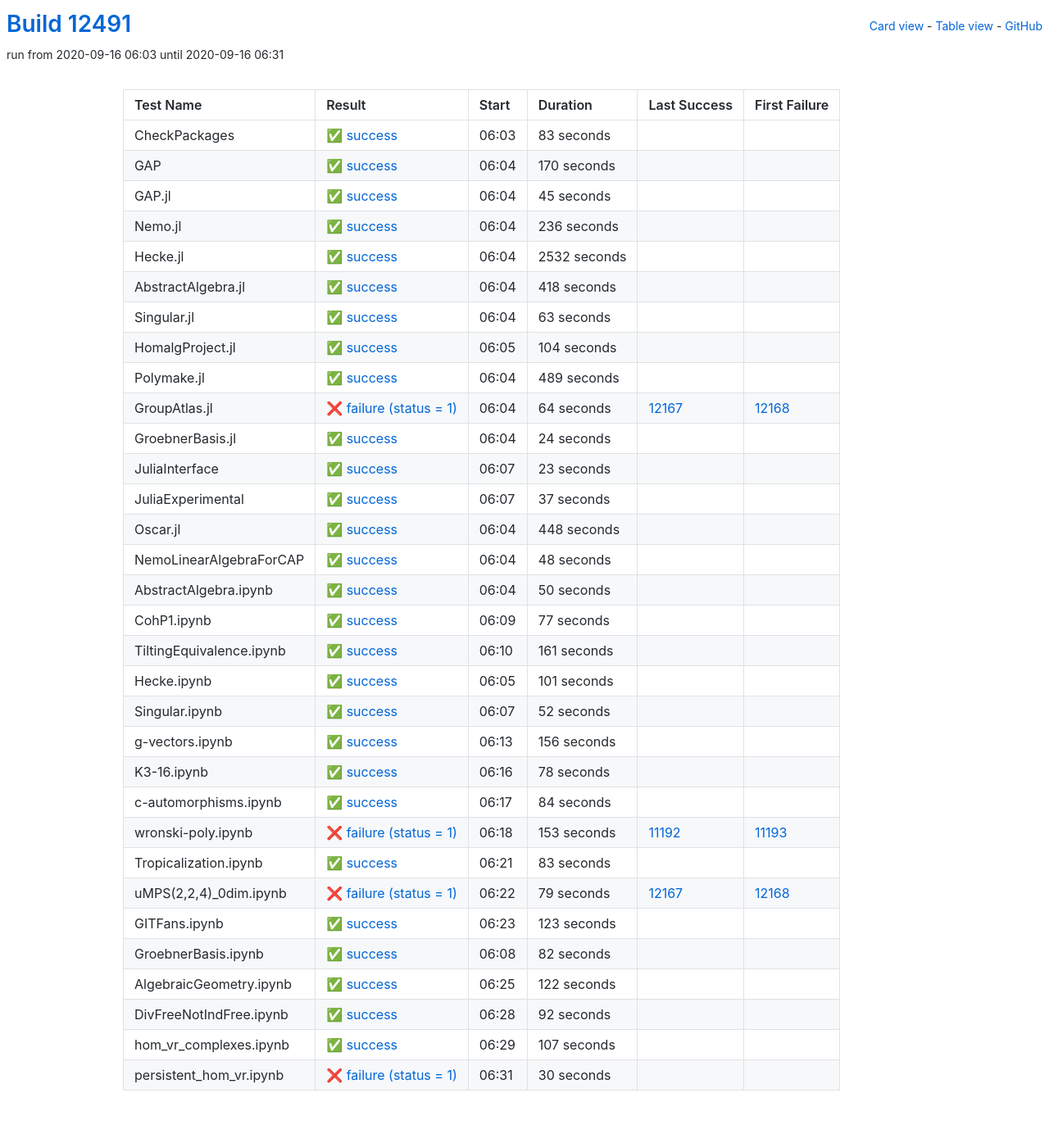
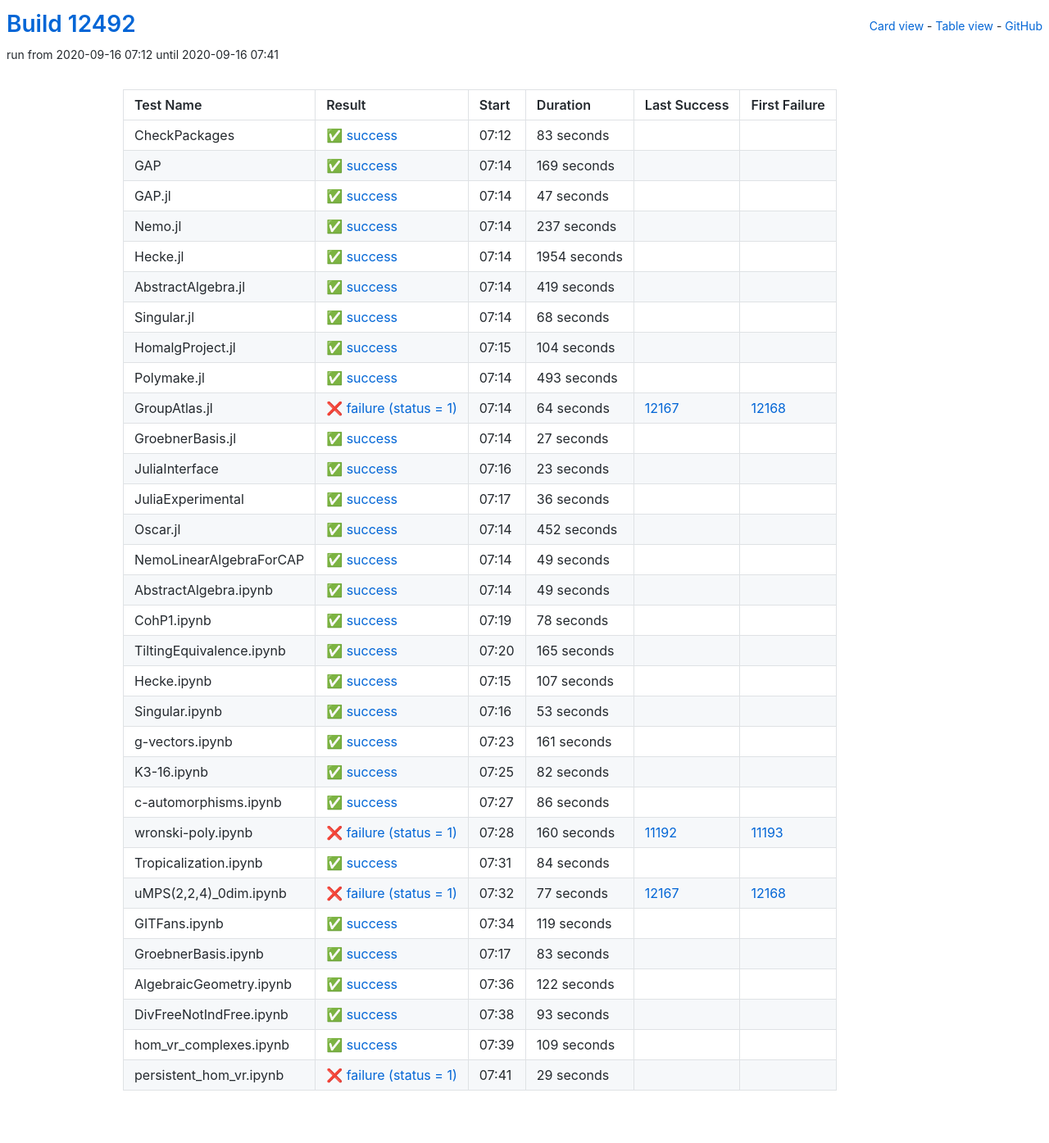
Before and after one commit to oscar-system/oscar-ci-status, a Jekyll site: the page built from table.html, in a window 1280 px wide. Shown: the whole page at 82% size. Built offline with Jekyll 4.4.1, drawn with Linux system fonts in a browser that asks for light colours.

Commit message:
Build #12492

```diff
--- a/_data/ci.yml
+++ b/_data/ci.yml
@@ -1,6 +1,6 @@
 ---
-build: 12491
-build_url: https://oscarci.mathematik.uni-kl.de/job/oscar/12491/
+build: 12492
+build_url: https://oscarci.mathematik.uni-kl.de/job/oscar/12492/
 job: oscar
 organization: oscar-system
 repo: oscar-ci-status
@@ -8,8 +8,8 @@
 tests:
 - name: CheckPackages
   id: checkpackages
-  log: https://oscarci.mathematik.uni-kl.de/job/oscar/12491/artifact/logs/build-12491/CheckPackages.log
-  start: 2020-09-16 06:03
+  log: https://oscarci.mathematik.uni-kl.de/job/oscar/12492/artifact/logs/build-12492/CheckPackages.log
+  start: 2020-09-16 07:12
   success: true
   exitcode: 0
   status: success
@@ -20,80 +20,80 @@
   first_failure_url:
 - name: GAP
   id: gap
-  log: https://oscarci.mathematik.uni-kl.de/job/oscar/12491/artifact/logs/build-12491/GAP.log
-  start: 2020-09-16 06:04
+  log: https://oscarci.mathematik.uni-kl.de/job/oscar/12492/artifact/logs/build-12492/GAP.log
+  start: 2020-09-16 07:14
   success: true
   exitcode: 0
   status: success
-  duration: 170
+  duration: 169
   last_success: false
   last_success_url:
   first_failure: false
   first_failure_url:
 - name: GAP.jl
   id: gap-jl
-  log: https://oscarci.mathematik.uni-kl.de/job/oscar/12491/artifact/logs/build-12491/GAP.jl.log
-  start: 2020-09-16 06:04
+  log: https://oscarci.mathematik.uni-kl.de/job/oscar/12492/artifact/logs/build-12492/GAP.jl.log
+  start: 2020-09-16 07:14
   success: true
   exitcode: 0
   status: success
-  duration: 45
+  duration: 47
   last_success: false
   last_success_url:
   first_failure: false
   first_failure_url:
 - name: Nemo.jl
   id: nemo-jl
-  log: https://oscarci.mathematik.uni-kl.de/job/oscar/12491/artifact/logs/build-12491/Nemo.jl.log
-  start: 2020-09-16 06:04
+  log: https://oscarci.mathematik.uni-kl.de/job/oscar/12492/artifact/logs/build-12492/Nemo.jl.log
+  start: 2020-09-16 07:14
   success: true
   exitcode: 0
   status: success
-  duration: 236
+  duration: 237
   last_success: false
   last_success_url:
   first_failure: false
   first_failure_url:
 - name: Hecke.jl
   id: hecke-jl
-  log: https://oscarci.mathematik.uni-kl.de/job/oscar/12491/artifact/logs/build-12491/Hecke.jl.log
-  start: 2020-09-16 06:04
+  log: https://oscarci.mathematik.uni-kl.de/job/oscar/12492/artifact/logs/build-12492/Hecke.jl.log
+  start: 2020-09-16 07:14
   success: true
   exitcode: 0
   status: success
-  duration: 2532
+  duration: 1954
   last_success: false
   last_success_url:
   first_failure: false
   first_failure_url:
 - name: AbstractAlgebra.jl
   id: abstractalgebra-jl
-  log: https://oscarci.mathematik.uni-kl.de/job/oscar/12491/artifact/logs/build-12491/AbstractAlgebra.jl.log
-  start: 2020-09-16 06:04
+  log: https://oscarci.mathematik.uni-kl.de/job/oscar/12492/artifact/logs/build-12492/AbstractAlgebra.jl.log
+  start: 2020-09-16 07:14
   success: true
   exitcode: 0
   status: success
-  duration: 418
+  duration: 419
   last_success: false
   last_success_url:
   first_failure: false
   first_failure_url:
 - name: Singular.jl
   id: singular-jl
-  log: https://oscarci.mathematik.uni-kl.de/job/oscar/12491/artifact/logs/build-12491/Singular.jl.log
-  start: 2020-09-16 06:04
+  log: https://oscarci.mathematik.uni-kl.de/job/oscar/12492/artifact/logs/build-12492/Singular.jl.log
+  start: 2020-09-16 07:14
   success: true
   exitcode: 0
   status: success
-  duration: 63
+  duration: 68
   last_success: false
   last_success_url:
   first_failure: false
   first_failure_url:
 - name: HomalgProject.jl
   id: homalgproject-jl
-  log: https://oscarci.mathematik.uni-kl.de/job/oscar/12491/artifact/logs/build-12491/HomalgProject.jl.log
-  start: 2020-09-16 06:05
+  log: https://oscarci.mathematik.uni-kl.de/job/oscar/12492/artifact/logs/build-12492/HomalgProject.jl.log
+  start: 2020-09-16 07:15
   success: true
   exitcode: 0
   status: success
@@ -104,20 +104,20 @@
   first_failure_url:
 - name: Polymake.jl
   id: polymake-jl
-  log: https://oscarci.mathematik.uni-kl.de/job/oscar/12491/artifact/logs/build-12491/Polymake.jl.log
-  start: 2020-09-16 06:04
+  log: https://oscarci.mathematik.uni-kl.de/job/oscar/12492/artifact/logs/build-12492/Polymake.jl.log
+  start: 2020-09-16 07:14
   success: true
   exitcode: 0
   status: success
-  duration: 489
+  duration: 493
   last_success: false
   last_success_url:
   first_failure: false
   first_failure_url:
 - name: GroupAtlas.jl
   id: groupatlas-jl
-  log: https://oscarci.mathematik.uni-kl.de/job/oscar/12491/artifact/logs/build-12491/GroupAtlas.jl.log
-  start: 2020-09-16 06:04
+  log: https://oscarci.mathematik.uni-kl.de/job/oscar/12492/artifact/logs/build-12492/GroupAtlas.jl.log
+  start: 2020-09-16 07:14
   success: false
   exitcode: 1
   status: failure
@@ -128,20 +128,20 @@
   first_failure_url: https://oscarci.mathematik.uni-kl.de/job/oscar/12168/
 - name: GroebnerBasis.jl
   id: groebnerbasis-jl
-  log: https://oscarci.mathematik.uni-kl.de/job/oscar/12491/artifact/logs/build-12491/GroebnerBasis.jl.log
-  start: 2020-09-16 06:04
+  log: https://oscarci.mathematik.uni-kl.de/job/oscar/12492/artifact/logs/build-12492/GroebnerBasis.jl.log
+  start: 2020-09-16 07:14
   success: true
   exitcode: 0
   status: success
-  duration: 24
+  duration: 27
   last_success: false
   last_success_url:
   first_failure: false
   first_failure_url:
 - name: JuliaInterface
   id: juliainterface
-  log: https://oscarci.mathematik.uni-kl.de/job/oscar/12491/artifact/logs/build-12491/JuliaInterface.log
-  start: 2020-09-16 06:07
+  log: https://oscarci.mathematik.uni-kl.de/job/oscar/12492/artifact/logs/build-12492/JuliaInterface.log
+  start: 2020-09-16 07:16
   success: true
   exitcode: 0
   status: success
@@ -152,68 +152,104 @@
   first_failure_url:
 - name: JuliaExperimental
   id: juliaexperimental
-  log: https://oscarci.mathematik.uni-kl.de/job/oscar/12491/artifact/logs/build-12491/JuliaExperimental.log
-  start: 2020-09-16 06:07
+  log: https://oscarci.mathematik.uni-kl.de/job/oscar/12492/artifact/logs/build-12492/JuliaExperimental.log
+  start: 2020-09-16 07:17
   success: true
   exitcode: 0
   status: success
-  duration: 37
+  duration: 36
   last_success: false
   last_success_url:
   first_failure: false
   first_failure_url:
 - name: Oscar.jl
   id: oscar-jl
-  log: https://oscarci.mathematik.uni-kl.de/job/oscar/12491/artifact/logs/build-12491/Oscar.jl.log
-  start: 2020-09-16 06:04
+  log: https://oscarci.mathematik.uni-kl.de/job/oscar/12492/artifact/logs/build-12492/Oscar.jl.log
+  start: 2020-09-16 07:14
   success: true
   exitcode: 0
   status: success
-  duration: 448
+  duration: 452
   last_success: false
   last_success_url:
   first_failure: false
   first_failure_url:
 - name: NemoLinearAlgebraForCAP
   id: nemolinearalgebraforcap
-  log: https://oscarci.mathematik.uni-kl.de/job/oscar/12491/artifact/logs/build-12491/NemoLinearAlgebraForCAP.log
-  start: 2020-09-16 06:04
+  log: https://oscarci.mathematik.uni-kl.de/job/oscar/12492/artifact/logs/build-12492/NemoLinearAlgebraForCAP.log
+  start: 2020-09-16 07:14
   success: true
   exitcode: 0
   status: success
-  duration: 48
+  duration: 49
   last_success: false
   last_success_url:
   first_failure: false
   first_failure_url:
 - name: AbstractAlgebra.ipynb
   id: abstractalgebra-ipynb
-  log: https://oscarci.mathematik.uni-kl.de/job/oscar/12491/artifact/logs/build-12491/AbstractAlgebra.ipynb.log
-  start: 2020-09-16 06:04
+  log: https://oscarci.mathematik.uni-kl.de/job/oscar/12492/artifact/logs/build-12492/AbstractAlgebra.ipynb.log
+  start: 2020-09-16 07:14
   success: true
   exitcode: 0
   status: success
-  duration: 50
+  duration: 49
   last_success: false
   last_success_url:
   first_failure: false
   first_failure_url:
 - name: CohP1.ipynb
   id: cohp1-ipynb
-  log: https://oscarci.mathematik.uni-kl.de/job/oscar/12491/artifact/logs/build-12491/CohP1.ipynb.log
-  start: 2020-09-16 06:09
+  log: https://oscarci.mathematik.uni-kl.de/job/oscar/12492/artifact/logs/build-12492/CohP1.ipynb.log
+  start: 2020-09-16 07:19
   success: true
   exitcode: 0
   status: success
-  duration: 77
+  duration: 78
   last_success: false
   last_success_url:
   first_failure: false
   first_failure_url:
 - name: TiltingEquivalence.ipynb
   id: tiltingequivalence-ipynb
-  log: https://oscarci.mathematik.uni-kl.de/job/oscar/12491/artifact/logs/build-12491/TiltingEquivalence.ipynb.log
-  start: 2020-09-16 06:10
+  log: https://oscarci.mathematik.uni-kl.de/job/oscar/12492/artifact/logs/build-12492/TiltingEquivalence.ipynb.log
+  start: 2020-09-16 07:20
+  success: true
+  exitcode: 0
+  status: success
+  duration: 165
+  last_success: false
+  last_success_url:
+  first_failure: false
+  first_failure_url:
+- name: Hecke.ipynb
+  id: hecke-ipynb
+  log: https://oscarci.mathematik.uni-kl.de/job/oscar/12492/artifact/logs/build-12492/Hecke.ipynb.log
+  start: 2020-09-16 07:15
+  success: true
+  exitcode: 0
+  status: success
+  duration: 107
+  last_success: false
+  last_success_url:
+  first_failure: false
+  first_failure_url:
+- name: Singular.ipynb
+  id: singular-ipynb
+  log: https://oscarci.mathematik.uni-kl.de/job/oscar/12492/artifact/logs/build-12492/Singular.ipynb.log
+  start: 2020-09-16 07:16
+  success: true
+  exitcode: 0
+  status: success
+  duration: 53
+  last_success: false
+  last_success_url:
+  first_failure: false
+  first_failure_url:
+- name: g-vectors.ipynb
+  id: g-vectors-ipynb
+  log: https://oscarci.mathematik.uni-kl.de/job/oscar/12492/artifact/logs/build-12492/g-vectors.ipynb.log
+  start: 2020-09-16 07:23
   success: true
   exitcode: 0
   status: success
@@ -222,58 +258,46 @@
   last_success_url:
   first_failure: false
   first_failure_url:
-- name: Hecke.ipynb
-  id: hecke-ipynb
-  log: https://oscarci.mathematik.uni-kl.de/job/oscar/12491/artifact/logs/build-12491/Hecke.ipynb.log
-  start: 2020-09-16 06:05
+- name: K3-16.ipynb
+  id: k3-16-ipynb
+  log: https://oscarci.mathematik.uni-kl.de/job/oscar/12492/artifact/logs/build-12492/K3-16.ipynb.log
+  start: 2020-09-16 07:25
   success: true
   exitcode: 0
   status: success
-  duration: 101
-  last_success: false
-  last_success_url:
-  first_failure: false
-  first_failure_url:
-- name: Singular.ipynb
-  id: singular-ipynb
-  log: https://oscarci.mathematik.uni-kl.de/job/oscar/12491/artifact/logs/build-12491/Singular.ipynb.log
-  start: 2020-09-16 06:07
-  success: true
-  exitcode: 0
-  status: success
-  duration: 52
-  last_success: false
-  last_success_url:
-  first_failure: false
-  first_failure_url:
-- name: g-vectors.ipynb
-  id: g-vectors-ipynb
-  log: https://oscarci.mathematik.uni-kl.de/job/oscar/12491/artifact/logs/build-12491/g-vectors.ipynb.log
-  start: 2020-09-16 06:13
-  success: true
-  exitcode: 0
-  status: success
-  duration: 156
-  last_success: false
-  last_success_url:
-  first_failure: false
-  first_failure_url:
-- name: K3-16.ipynb
-  id: k3-16-ipynb
-  log: https://oscarci.mathematik.uni-kl.de/job/oscar/12491/artifact/logs/build-12491/K3-16.ipynb.log
-  start: 2020-09-16 06:16
-  success: true
-  exitcode: 0
-  status: success
-  duration: 78
+  duration: 82
   last_success: false
   last_success_url:
   first_failure: false
   first_failure_url:
 - name: c-automorphisms.ipynb
   id: c-automorphisms-ipynb
-  log: https://oscarci.mathematik.uni-kl.de/job/oscar/12491/artifact/logs/build-12491/c-automorphisms.ipynb.log
-  start: 2020-09-16 06:17
+  log: https://oscarci.mathematik.uni-kl.de/job/oscar/12492/artifact/logs/build-12492/c-automorphisms.ipynb.log
+  start: 2020-09-16 07:27
+  success: true
+  exitcode: 0
+  status: success
+  duration: 86
+  last_success: false
+  last_success_url:
+  first_failure: false
+  first_failure_url:
+- name: wronski-poly.ipynb
+  id: wronski-poly-ipynb
+  log: https://oscarci.mathematik.uni-kl.de/job/oscar/12492/artifact/logs/build-12492/wronski-poly.ipynb.log
+  start: 2020-09-16 07:28
+  success: false
+  exitcode: 1
+  status: failure
+  duration: 160
+  last_success: 11192
+  last_success_url: https://oscarci.mathematik.uni-kl.de/job/oscar/11192/
+  first_failure: 11193
+  first_failure_url: https://oscarci.mathematik.uni-kl.de/job/oscar/11193/
+- name: Tropicalization.ipynb
+  id: tropicalization-ipynb
+  log: https://oscarci.mathematik.uni-kl.de/job/oscar/12492/artifact/logs/build-12492/Tropicalization.ipynb.log
+  start: 2020-09-16 07:31
   success: true
   exitcode: 0
   status: success
@@ -282,22 +306,34 @@
   last_success_url:
   first_failure: false
   first_failure_url:
-- name: wronski-poly.ipynb
-  id: wronski-poly-ipynb
-  log: https://oscarci.mathematik.uni-kl.de/job/oscar/12491/artifact/logs/build-12491/wronski-poly.ipynb.log
-  start: 2020-09-16 06:18
+- name: uMPS(2,2,4)_0dim.ipynb
+  id: umps-2-2-4-0dim-ipynb
+  log: https://oscarci.mathematik.uni-kl.de/job/oscar/12492/artifact/logs/build-12492/uMPS-2-2-4-_0dim.ipynb.log
+  start: 2020-09-16 07:32
   success: false
   exitcode: 1
   status: failure
-  duration: 153
-  last_success: 11192
-  last_success_url: https://oscarci.mathematik.uni-kl.de/job/oscar/11192/
-  first_failure: 11193
-  first_failure_url: https://oscarci.mathematik.uni-kl.de/job/oscar/11193/
-- name: Tropicalization.ipynb
-  id: tropicalization-ipynb
-  log: https://oscarci.mathematik.uni-kl.de/job/oscar/12491/artifact/logs/build-12491/Tropicalization.ipynb.log
-  start: 2020-09-16 06:21
+  duration: 77
+  last_success: 12167
+  last_success_url: https://oscarci.mathematik.uni-kl.de/job/oscar/12167/
+  first_failure: 12168
+  first_failure_url: https://oscarci.mathematik.uni-kl.de/job/oscar/12168/
+- name: GITFans.ipynb
+  id: gitfans-ipynb
+  log: https://oscarci.mathematik.uni-kl.de/job/oscar/12492/artifact/logs/build-12492/GITFans.ipynb.log
+  start: 2020-09-16 07:34
+  success: true
+  exitcode: 0
+  status: success
+  duration: 119
+  last_success: false
+  last_success_url:
+  first_failure: false
+  first_failure_url:
+- name: GroebnerBasis.ipynb
+  id: groebnerbasis-ipynb
+  log: https://oscarci.mathematik.uni-kl.de/job/oscar/12492/artifact/logs/build-12492/GroebnerBasis.ipynb.log
+  start: 2020-09-16 07:17
   success: true
   exitcode: 0
   status: success
@@ -306,46 +342,10 @@
   last_success_url:
   first_failure: false
   first_failure_url:
-- name: uMPS(2,2,4)_0dim.ipynb
-  id: umps-2-2-4-0dim-ipynb
-  log: https://oscarci.mathematik.uni-kl.de/job/oscar/12491/artifact/logs/build-12491/uMPS-2-2-4-_0dim.ipynb.log
-  start: 2020-09-16 06:22
-  success: false
-  exitcode: 1
-  status: failure
-  duration: 79
-  last_success: 12167
-  last_success_url: https://oscarci.mathematik.uni-kl.de/job/oscar/12167/
-  first_failure: 12168
-  first_failure_url: https://oscarci.mathematik.uni-kl.de/job/oscar/12168/
-- name: GITFans.ipynb
-  id: gitfans-ipynb
-  log: https://oscarci.mathematik.uni-kl.de/job/oscar/12491/artifact/logs/build-12491/GITFans.ipynb.log
-  start: 2020-09-16 06:23
-  success: true
-  exitcode: 0
-  status: success
-  duration: 123
-  last_success: false
-  last_success_url:
-  first_failure: false
-  first_failure_url:
-- name: GroebnerBasis.ipynb
-  id: groebnerbasis-ipynb
-  log: https://oscarci.mathematik.uni-kl.de/job/oscar/12491/artifact/logs/build-12491/GroebnerBasis.ipynb.log
-  start: 2020-09-16 06:08
-  success: true
-  exitcode: 0
-  status: success
-  duration: 82
-  last_success: false
-  last_success_url:
-  first_failure: false
-  first_failure_url:
 - name: AlgebraicGeometry.ipynb
   id: algebraicgeometry-ipynb
-  log: https://oscarci.mathematik.uni-kl.de/job/oscar/12491/artifact/logs/build-12491/AlgebraicGeometry.ipynb.log
-  start: 2020-09-16 06:25
+  log: https://oscarci.mathematik.uni-kl.de/job/oscar/12492/artifact/logs/build-12492/AlgebraicGeometry.ipynb.log
+  start: 2020-09-16 07:36
   success: true
   exitcode: 0
   status: success
@@ -356,36 +356,36 @@
   first_failure_url:
 - name: DivFreeNotIndFree.ipynb
   id: divfreenotindfree-ipynb
-  log: https://oscarci.mathematik.uni-kl.de/job/oscar/12491/artifact/logs/build-12491/DivFreeNotIndFree.ipynb.log
-  start: 2020-09-16 06:28
+  log: https://oscarci.mathematik.uni-kl.de/job/oscar/12492/artifact/logs/build-12492/DivFreeNotIndFree.ipynb.log
+  start: 2020-09-16 07:38
   success: true
   exitcode: 0
   status: success
-  duration: 92
+  duration: 93
   last_success: false
   last_success_url:
   first_failure: false
   first_failure_url:
 - name: hom_vr_complexes.ipynb
   id: hom-vr-complexes-ipynb
-  log: https://oscarci.mathematik.uni-kl.de/job/oscar/12491/artifact/logs/build-12491/hom_vr_complexes.ipynb.log
-  start: 2020-09-16 06:29
+  log: https://oscarci.mathematik.uni-kl.de/job/oscar/12492/artifact/logs/build-12492/hom_vr_complexes.ipynb.log
+  start: 2020-09-16 07:39
   success: true
   exitcode: 0
   status: success
-  duration: 107
+  duration: 109
   last_success: false
   last_success_url:
   first_failure: false
   first_failure_url:
 - name: persistent_hom_vr.ipynb
   id: persistent-hom-vr-ipynb
-  log: https://oscarci.mathematik.uni-kl.de/job/oscar/12491/artifact/logs/build-12491/persistent_hom_vr.ipynb.log
-  start: 2020-09-16 06:31
+  log: https://oscarci.mathematik.uni-kl.de/job/oscar/12492/artifact/logs/build-12492/persistent_hom_vr.ipynb.log
+  start: 2020-09-16 07:41
   success: false
   exitcode: 1
   status: failure
-  duration: 30
+  duration: 29
   last_success: false
   last_success_url:
   first_failure: false
```
Also changed, not shown: README.md.
